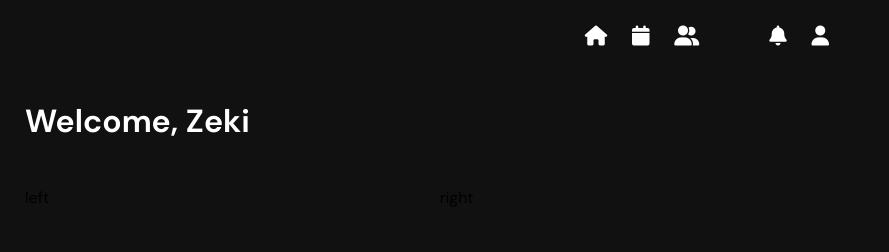
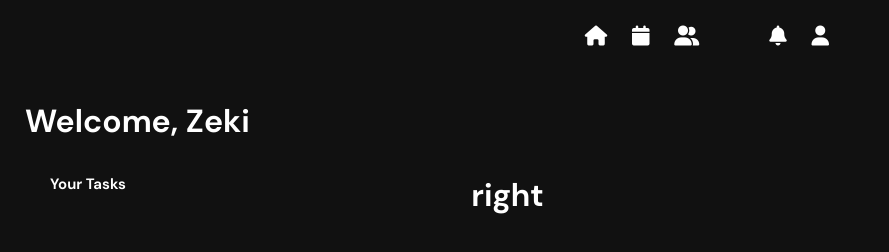
Before and after one commit to WhatIsACore/hackdavis22, an Electron app: page render/index.html in a window 864 px wide. Shown: the whole page, 889 px wide, since content can reach past the window. Drawn offline with Linux system fonts and the light colour scheme.

Commit message:
changed named

```diff
--- a/render/index.html
+++ b/render/index.html
@@ -25,11 +25,12 @@
 
     <div class='title'>
       Welcome, Zeki
-    </div>
-
     <div class='main-content'>
       <div class='left'>
-        left
+        <div id='urtask'>
+          Your Tasks
+        </div>
+
       </div>
       <div class='right'>
         right
--- a/render/style.css
+++ b/render/style.css
@@ -83,14 +83,16 @@
   color: #fff;
   font-weight: 600;
 }
-
+#urtask{
+  font-size:15px;
+}
 .main-content {
   width: 100vw;
   padding: 25px;
   display: flex;
   flex-direction: row;
   position: relative;
-  top: 120px;
+  top: 7px;
 }
 .main-content .left {
   flex-grow: 1;
```
Also changed, not shown: 2 other files.
